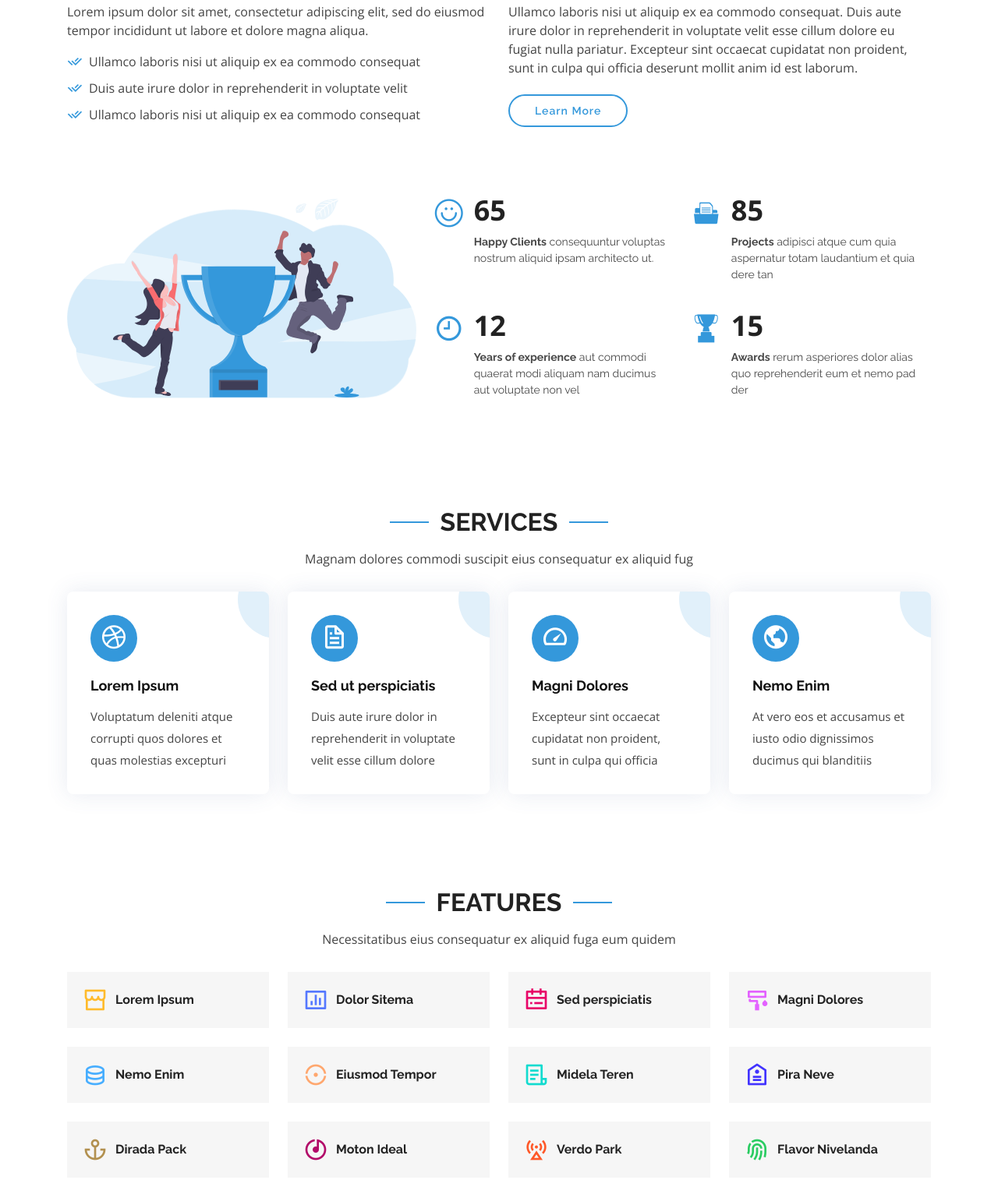
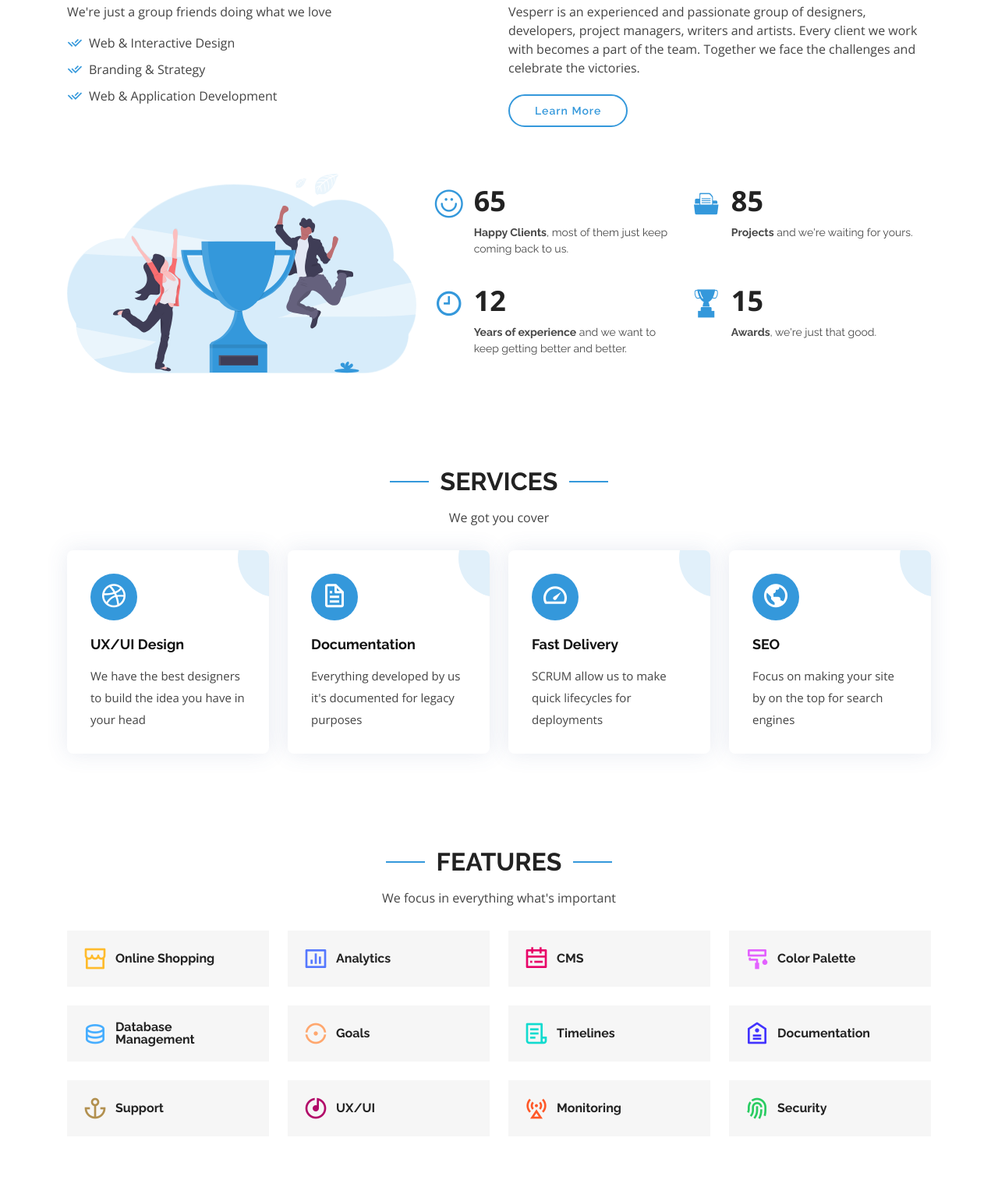
Before and after one commit to galaxyeye/vesperr, a plain HTML site: page index.html in a window 1280 px wide. Shown: the part 848-2362 px from the top of the page at 78% size. Drawn offline with nearby package versions, Linux system fonts and the light colour scheme.

Commit message:
Custom Texts for the entire website

```diff
--- a/index.html
+++ b/index.html
@@ -129,21 +129,16 @@
 
         <div class="row content">
           <div class="col-lg-6" data-aos="fade-up" data-aos-delay="150">
-            <p>
-              Lorem ipsum dolor sit amet, consectetur adipiscing elit, sed do eiusmod tempor incididunt ut labore et dolore
-              magna aliqua.
-            </p>
+            <p>We're just a group friends doing what we love</p>
             <ul>
-              <li><i class="ri-check-double-line"></i> Ullamco laboris nisi ut aliquip ex ea commodo consequat</li>
-              <li><i class="ri-check-double-line"></i> Duis aute irure dolor in reprehenderit in voluptate velit</li>
-              <li><i class="ri-check-double-line"></i> Ullamco laboris nisi ut aliquip ex ea commodo consequat</li>
+              <li><i class="ri-check-double-line"></i> Web &amp; Interactive Design</li>
+              <li><i class="ri-check-double-line"></i> Branding &amp; Strategy</li>
+              <li><i class="ri-check-double-line"></i> Web &amp; Application Development</li>
             </ul>
           </div>
           <div class="col-lg-6 pt-4 pt-lg-0" data-aos="fade-up" data-aos-delay="300">
             <p>
-              Ullamco laboris nisi ut aliquip ex ea commodo consequat. Duis aute irure dolor in reprehenderit in voluptate
-              velit esse cillum dolore eu fugiat nulla pariatur. Excepteur sint occaecat cupidatat non proident, sunt in
-              culpa qui officia deserunt mollit anim id est laborum.
+              Vesperr is an experienced and passionate group of designers, developers, project managers, writers and artists. Every client we work with becomes a part of the team. Together we face the challenges and celebrate the victories.
             </p>
             <a href="#" class="btn-learn-more">Learn More</a>
           </div>
@@ -168,7 +163,7 @@
                   <div class="count-box">
                     <i class="icofont-simple-smile"></i>
                     <span data-toggle="counter-up">65</span>
-                    <p><strong>Happy Clients</strong> consequuntur voluptas nostrum aliquid ipsam architecto ut.</p>
+                    <p><strong>Happy Clients</strong>, most of them just keep coming back to us.</p>
                   </div>
                 </div>
 
@@ -176,7 +171,7 @@
                   <div class="count-box">
                     <i class="icofont-document-folder"></i>
                     <span data-toggle="counter-up">85</span>
-                    <p><strong>Projects</strong> adipisci atque cum quia aspernatur totam laudantium et quia dere tan</p>
+                    <p><strong>Projects</strong> and we're waiting for yours.</p>
                   </div>
                 </div>
 
@@ -184,7 +179,7 @@
                   <div class="count-box">
                     <i class="icofont-clock-time"></i>
                     <span data-toggle="counter-up">12</span>
-                    <p><strong>Years of experience</strong> aut commodi quaerat modi aliquam nam ducimus aut voluptate non vel</p>
+                    <p><strong>Years of experience</strong> and we want to keep getting better and better.</p>
                   </div>
                 </div>
 
@@ -192,7 +187,7 @@
                   <div class="count-box">
                     <i class="icofont-award"></i>
                     <span data-toggle="counter-up">15</span>
-                    <p><strong>Awards</strong> rerum asperiores dolor alias quo reprehenderit eum et nemo pad der</p>
+                    <p><strong>Awards</strong>, we're just that good.</p>
                   </div>
                 </div>
               </div>
@@ -209,39 +204,39 @@
 
         <div class="section-title" data-aos="fade-up">
           <h2>Services</h2>
-          <p>Magnam dolores commodi suscipit eius consequatur ex aliquid fug</p>
+          <p>We got you cover</p>
         </div>
 
         <div class="row">
           <div class="col-md-6 col-lg-3 d-flex align-items-stretch mb-5 mb-lg-0">
             <div class="icon-box" data-aos="fade-up" data-aos-delay="100">
               <div class="icon"><i class="bx bxl-dribbble"></i></div>
-              <h4 class="title"><a href="">Lorem Ipsum</a></h4>
-              <p class="description">Voluptatum deleniti atque corrupti quos dolores et quas molestias excepturi</p>
+              <h4 class="title"><a href="">UX/UI Design</a></h4>
+              <p class="description">We have the best designers to build the idea you have in your head</p>
             </div>
           </div>
 
           <div class="col-md-6 col-lg-3 d-flex align-items-stretch mb-5 mb-lg-0">
             <div class="icon-box" data-aos="fade-up" data-aos-delay="200">
               <div class="icon"><i class="bx bx-file"></i></div>
-              <h4 class="title"><a href="">Sed ut perspiciatis</a></h4>
-              <p class="description">Duis aute irure dolor in reprehenderit in voluptate velit esse cillum dolore</p>
+              <h4 class="title"><a href="">Documentation</a></h4>
+              <p class="description">Everything developed by us it's documented for legacy purposes</p>
             </div>
           </div>
 
           <div class="col-md-6 col-lg-3 d-flex align-items-stretch mb-5 mb-lg-0">
             <div class="icon-box" data-aos="fade-up" data-aos-delay="300">
               <div class="icon"><i class="bx bx-tachometer"></i></div>
-              <h4 class="title"><a href="">Magni Dolores</a></h4>
-              <p class="description">Excepteur sint occaecat cupidatat non proident, sunt in culpa qui officia</p>
+              <h4 class="title"><a href="">Fast Delivery</a></h4>
+              <p class="description">SCRUM allow us to make quick lifecycles for deployments</p>
             </div>
           </div>
 
           <div class="col-md-6 col-lg-3 d-flex align-items-stretch mb-5 mb-lg-0">
             <div class="icon-box" data-aos="fade-up" data-aos-delay="400">
               <div class="icon"><i class="bx bx-world"></i></div>
-              <h4 class="title"><a href="">Nemo Enim</a></h4>
-              <p class="description">At vero eos et accusamus et iusto odio dignissimos ducimus qui blanditiis</p>
+              <h4 class="title"><a href="">SEO</a></h4>
+              <p class="description">Focus on making your site by on the top for search engines</p>
             </div>
           </div>
 
@@ -256,80 +251,80 @@
 
         <div class="section-title" data-aos="fade-up">
           <h2>Features</h2>
-          <p>Necessitatibus eius consequatur ex aliquid fuga eum quidem</p>
+          <p>We focus in everything what's important</p>
         </div>
 
         <div class="row" data-aos="fade-up" data-aos-delay="300">
           <div class="col-lg-3 col-md-4">
             <div class="icon-box">
               <i class="ri-store-line" style="color: #ffbb2c;"></i>
-              <h3><a href="">Lorem Ipsum</a></h3>
+              <h3><a href="">Online Shopping</a></h3>
             </div>
           </div>
           <div class="col-lg-3 col-md-4 mt-4 mt-md-0">
             <div class="icon-box">
               <i class="ri-bar-chart-box-line" style="color: #5578ff;"></i>
-              <h3><a href="">Dolor Sitema</a></h3>
+              <h3><a href="">Analytics</a></h3>
             </div>
           </div>
           <div class="col-lg-3 col-md-4 mt-4 mt-md-0">
             <div class="icon-box">
               <i class="ri-calendar-todo-line" style="color: #e80368;"></i>
-              <h3><a href="">Sed perspiciatis</a></h3>
+              <h3><a href="">CMS</a></h3>
             </div>
           </div>
           <div class="col-lg-3 col-md-4 mt-4 mt-lg-0">
             <div class="icon-box">
               <i class="ri-paint-brush-line" style="color: #e361ff;"></i>
-              <h3><a href="">Magni Dolores</a></h3>
+              <h3><a href="">Color Palette</a></h3>
             </div>
           </div>
           <div class="col-lg-3 col-md-4 mt-4">
             <div class="icon-box">
               <i class="ri-database-2-line" style="color: #47aeff;"></i>
-              <h3><a href="">Nemo Enim</a></h3>
+              <h3><a href="">Database Management</a></h3>
             </div>
           </div>
           <div class="col-lg-3 col-md-4 mt-4">
             <div class="icon-box">
               <i class="ri-gradienter-line" style="color: #ffa76e;"></i>
-              <h3><a href="">Eiusmod Tempor</a></h3>
+              <h3><a href="">Goals</a></h3>
             </div>
           </div>
           <div class="col-lg-3 col-md-4 mt-4">
             <div class="icon-box">
               <i class="ri-file-list-3-line" style="color: #11dbcf;"></i>
-              <h3><a href="">Midela Teren</a></h3>
+              <h3><a href="">Timelines</a></h3>
             </div>
           </div>
           <div class="col-lg-3 col-md-4 mt-4">
             <div class="icon-box">
               <i class="ri-price-tag-2-line" style="color: #4233ff;"></i>
-              <h3><a href="">Pira Neve</a></h3>
+              <h3><a href="">Documentation</a></h3>
             </div>
           </div>
           <div class="col-lg-3 col-md-4 mt-4">
             <div class="icon-box">
               <i class="ri-anchor-line" style="color: #b2904f;"></i>
-              <h3><a href="">Dirada Pack</a></h3>
+              <h3><a href="">Support</a></h3>
             </div>
           </div>
           <div class="col-lg-3 col-md-4 mt-4">
             <div class="icon-box">
               <i class="ri-disc-line" style="color: #b20969;"></i>
-              <h3><a href="">Moton Ideal</a></h3>
+              <h3><a href="">UX/UI</a></h3>
             </div>
           </div>
           <div class="col-lg-3 col-md-4 mt-4">
             <div class="icon-box">
               <i class="ri-base-station-line" style="color: #ff5828;"></i>
-              <h3><a href="">Verdo Park</a></h3>
+              <h3><a href="">Monitoring</a></h3>
             </div>
           </div>
           <div class="col-lg-3 col-md-4 mt-4">
             <div class="icon-box">
               <i class="ri-fingerprint-line" style="color: #29cc61;"></i>
-              <h3><a href="">Flavor Nivelanda</a></h3>
+              <h3><a href="">Security</a></h3>
             </div>
           </div>
         </div>
@@ -350,7 +345,7 @@
           <div class="col-lg-4 col-md-6" data-aos="fade-up" data-aos-delay="100">
             <div class="contact-about">
               <h3>Vesperr</h3>
-              <p>Cras fermentum odio eu feugiat. Justo eget magna fermentum iaculis eu non diam phasellus. Scelerisque felis imperdiet proin fermentum leo. Amet volutpat consequat mauris nunc congue.</p>
+              <p>If you want to get in touch with us, you can do so by sending an email with what you have in mind. Would be great to hear from you.</p>
               <div class="social-links">
                 <a href="#" class="twitter"><i class="icofont-twitter"></i></a>
                 <a href="#" class="facebook"><i class="icofont-facebook"></i></a>
@@ -364,7 +359,7 @@
             <div class="info">
               <div>
                 <i class="ri-map-pin-line"></i>
-                <p>A108 Adam Street<br>New York, NY 535022</p>
+                <p>Blvd. Gral. Marcelino García Barragán<br> 1421, Olímpica, 44430 Guadalajara, Jal.</p>
               </div>
 
               <div>
```
